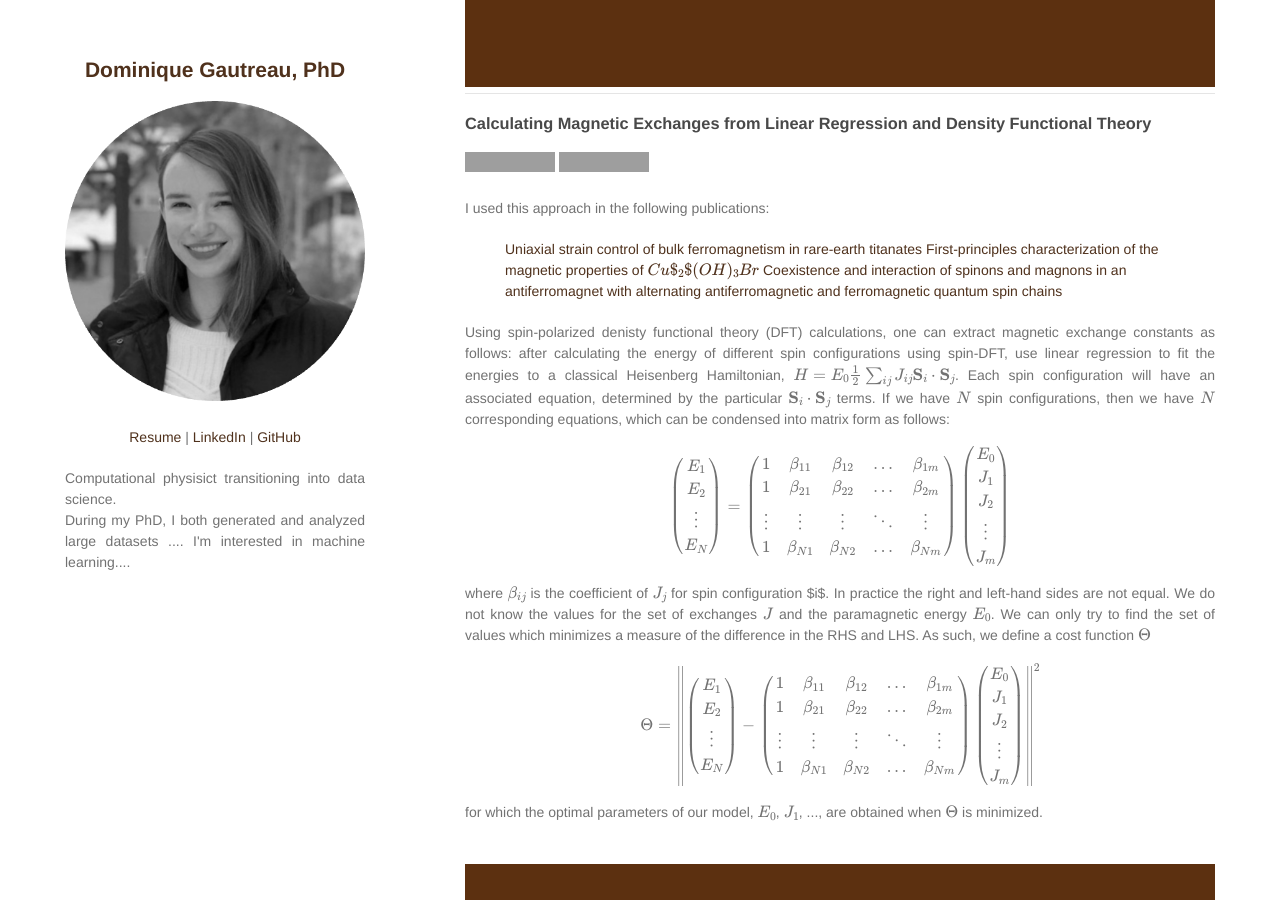
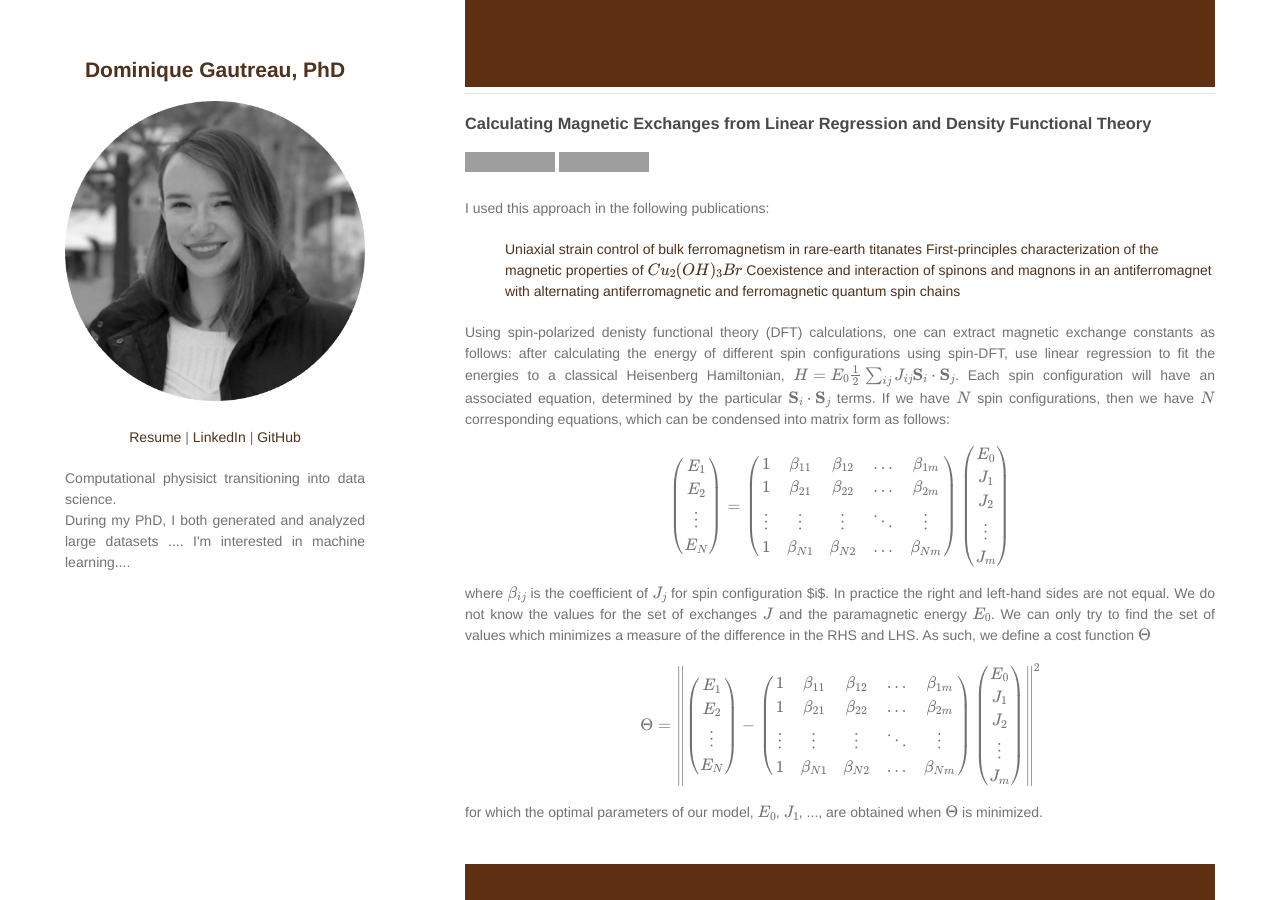
Before and after one commit to dgautreau/dgautreau.github.io, a Jekyll site: the page built from index.md, in a window 1280 px wide and 900 px high, scrolled down 1121 px. Built offline with Jekyll 4.4.1, drawn with Linux system fonts in a browser that asks for light colours; our own code applies the rules of GitHub Pages for plain Markdown files; formulas are drawn with MathJax 3; grey boxes are pictures that could not be loaded.

```diff
--- a/index.md
+++ b/index.md
@@ -32,7 +32,7 @@
 I used this approach in the following publications:
 <ul>
 <a href="https://arxiv.org/abs/2105.06695">Uniaxial strain control of bulk ferromagnetism in rare-earth titanates</a>
-<a href="https://arxiv.org/abs/2102.01542">First-principles characterization of the magnetic properties of \(Cu$_2$(OH)_3Br\) </a>
+<a href="https://arxiv.org/abs/2102.01542">First-principles characterization of the magnetic properties of \(Cu_2(OH)_3Br\) </a>
 <a href="https://arxiv.org/abs/2006.10922">Coexistence and interaction of spinons and magnons in an antiferromagnet with alternating antiferromagnetic and ferromagnetic quantum spin chains</a>
 </ul>
 
```
